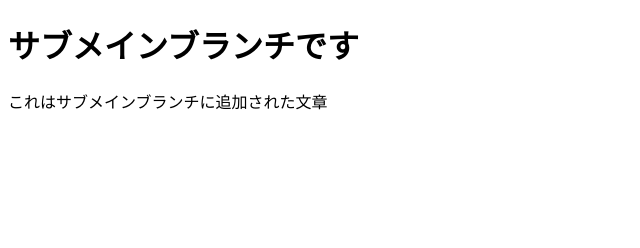
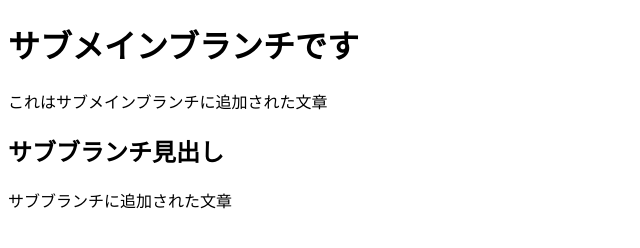
Before and after one commit to Yuki-h77/Git-test, a plain HTML site: page index.html in a window 1280 px wide. Shown: the whole page, without its empty margins (0-640 px from the left). Drawn offline with Linux system fonts and the light colour scheme.

Commit message:
セクション追加

```diff
--- a/index.html
+++ b/index.html
@@ -10,6 +10,10 @@
 <body>
     <h1>サブメインブランチです</h1>
     <p>これはサブメインブランチに追加された文章</p>
+    <section>
+        <h2>サブブランチ見出し</h2>
+        <p>サブブランチに追加された文章</p>
+    </section>
 </body>
 
 </html>
```
